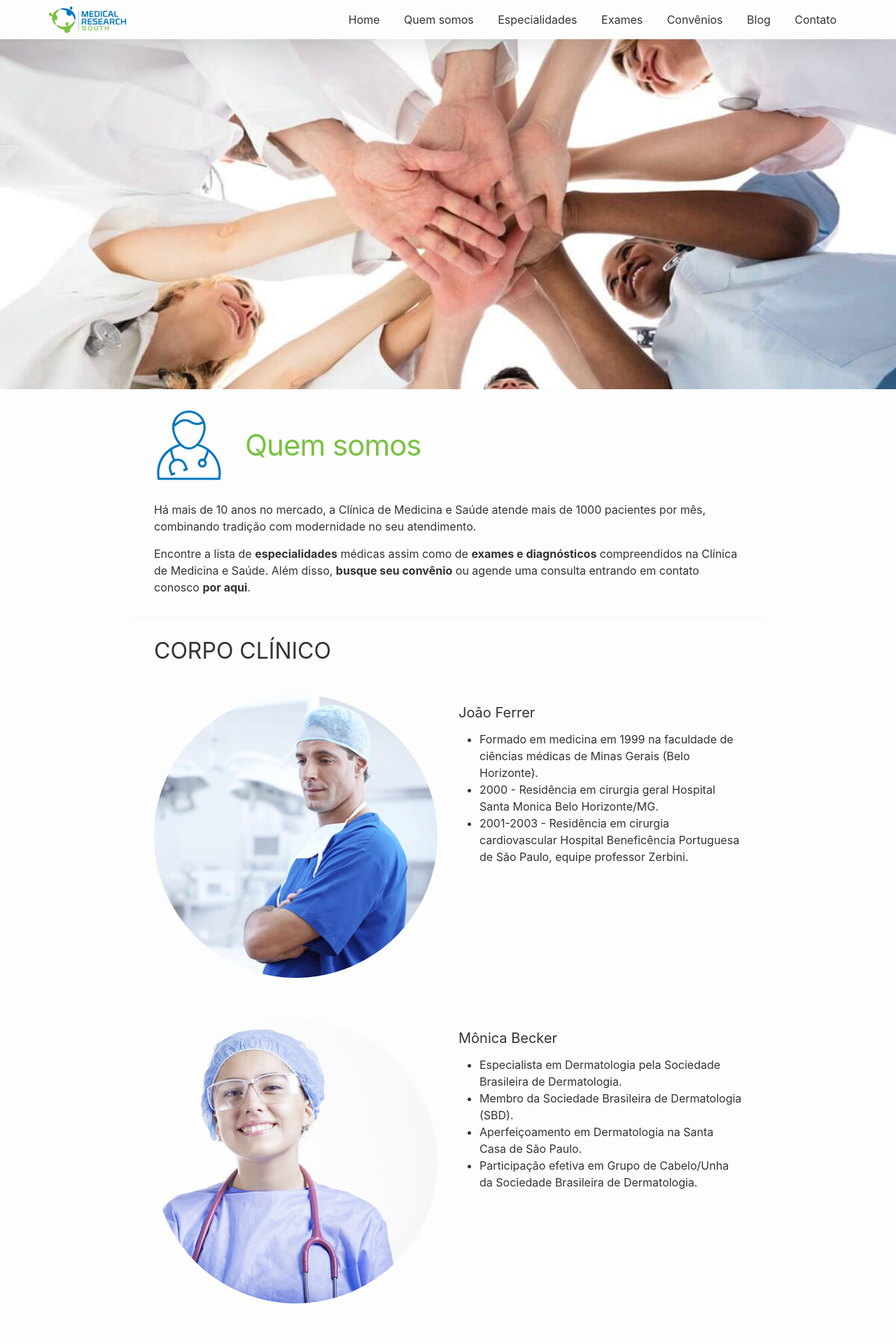
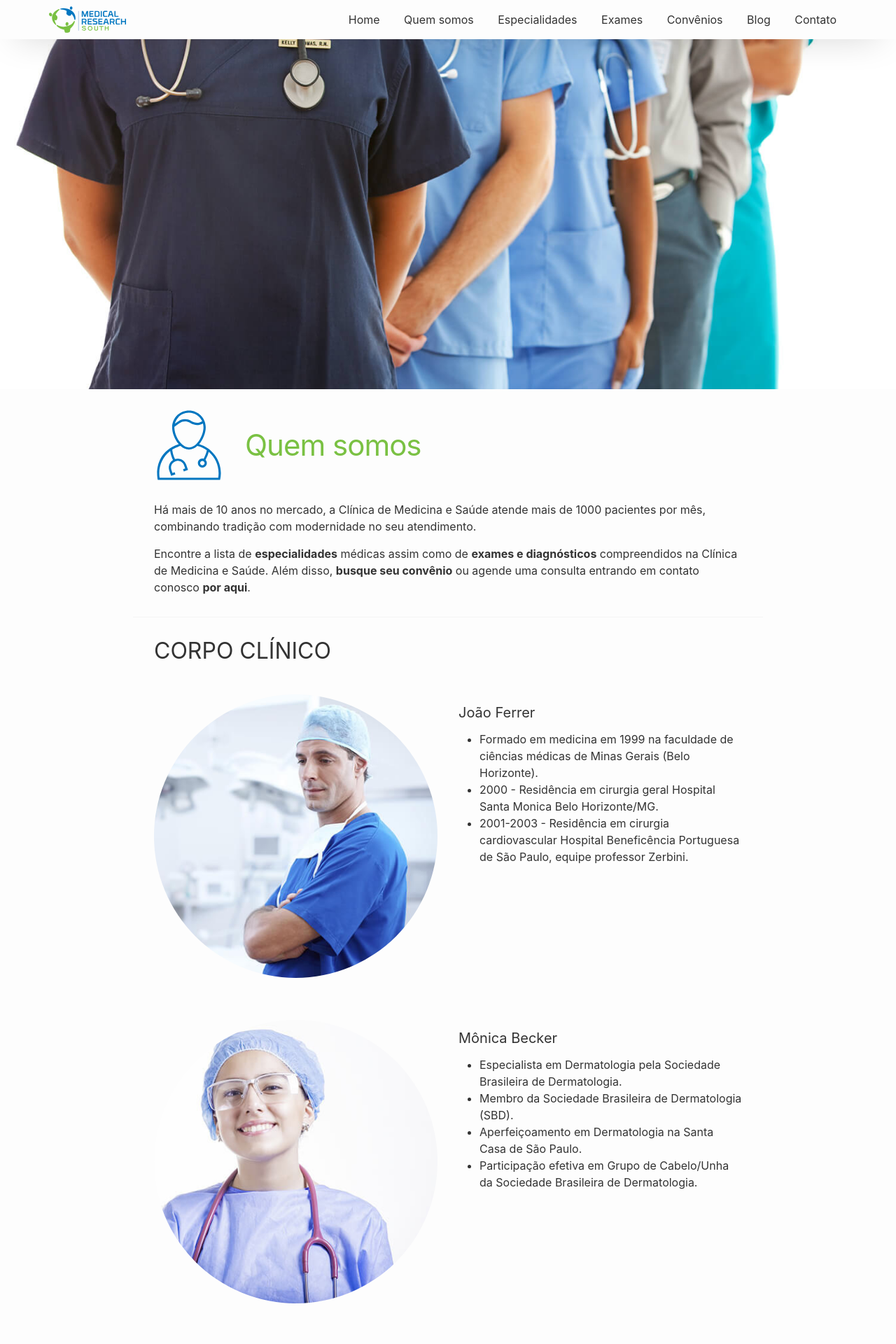
Before and after one commit to CopaTecnologia/medicinaesaude, a Jekyll site: the page built from sobre.markdown, in a window 1280 px wide. Shown: the top 1920 px of the page at 70% size. Built offline with Jekyll 4.4.1, drawn with Linux system fonts in a browser that asks for light colours.

Commit message:
Updated Sobre

```diff
--- a/sobre.markdown
+++ b/sobre.markdown
@@ -4,7 +4,7 @@ date: 2017-12-20 09:05:00 -02:00
 position: 0
 icon_image: "/uploads/doctor.svg"
 title_color: "#7ac143"
-cover_image: "/uploads/Medical-Team.jpg"
+cover_image: "/uploads/equipe.jpg"
 excerpt: Há mais de 10 anos no mercado, a Clínica de Medicina e Saúde atende mais
   de 1000 pacientes por mês, combinando tradição com modernidade no seu atendimento.
 nav-title: Quem somos
```
